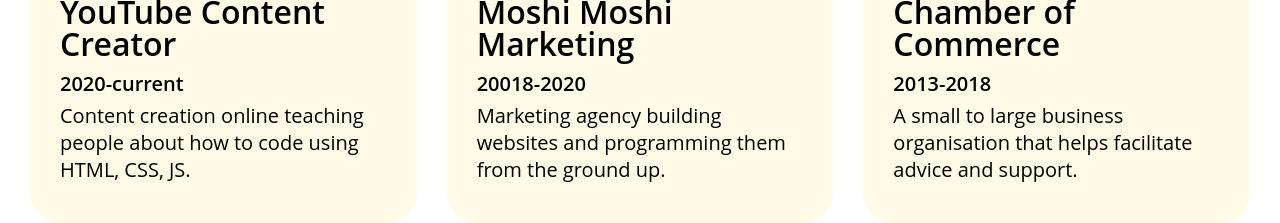
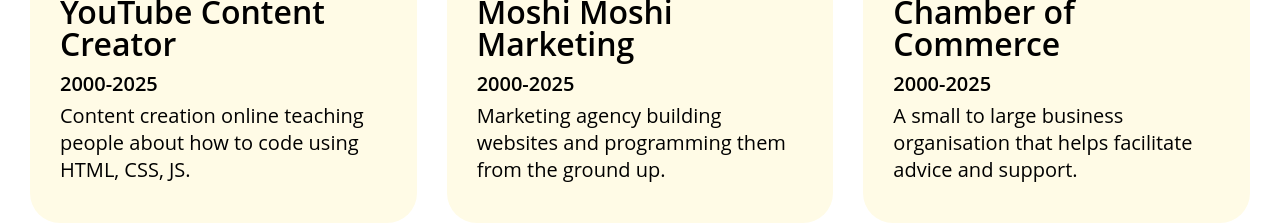
Before and after one commit to Evip88/Portfolio, a Next.js app: page / in a window 1280 px wide. Shown: the part 2062-2285 px from the top of the page. Built offline with nearby package versions, Linux system fonts and the light colour scheme.

Commit message:
change hero

```diff
--- a/app/globals.css
+++ b/app/globals.css
@@ -24,7 +24,7 @@
 	font-optical-sizing: auto;
 	font-style: normal;
 	font-size: 20px;
-	padding-bottom:1000px;
+	padding-bottom:100px;
 }
 
 a {
--- a/app/page.tsx
+++ b/app/page.tsx
@@ -138,7 +138,7 @@
 						</div>
 					</figure>
 					<h3>YouTube Content Creator</h3>
-					<div>2020-current</div>
+					<div>2000-2025</div>
 					<p>Content creation online teaching people about how to code using HTML, CSS, JS.</p>
 				</article>
 				<article>
@@ -151,7 +151,7 @@
 						</div>
 					</figure>
 					<h3>Moshi Moshi Marketing</h3>
-					<div>20018-2020</div>
+					<div>2000-2025</div>
 					<p>Marketing agency building websites and programming them from the ground up. </p>
 				</article>
 				<article>
@@ -164,7 +164,7 @@
 						</div>
 					</figure>
 					<h3>Chamber of Commerce</h3>
-					<div>2013-2018</div>
+					<div>2000-2025</div>
 					<p>A small to large business organisation that helps facilitate advice and support.</p>
 				</article>
 
```
